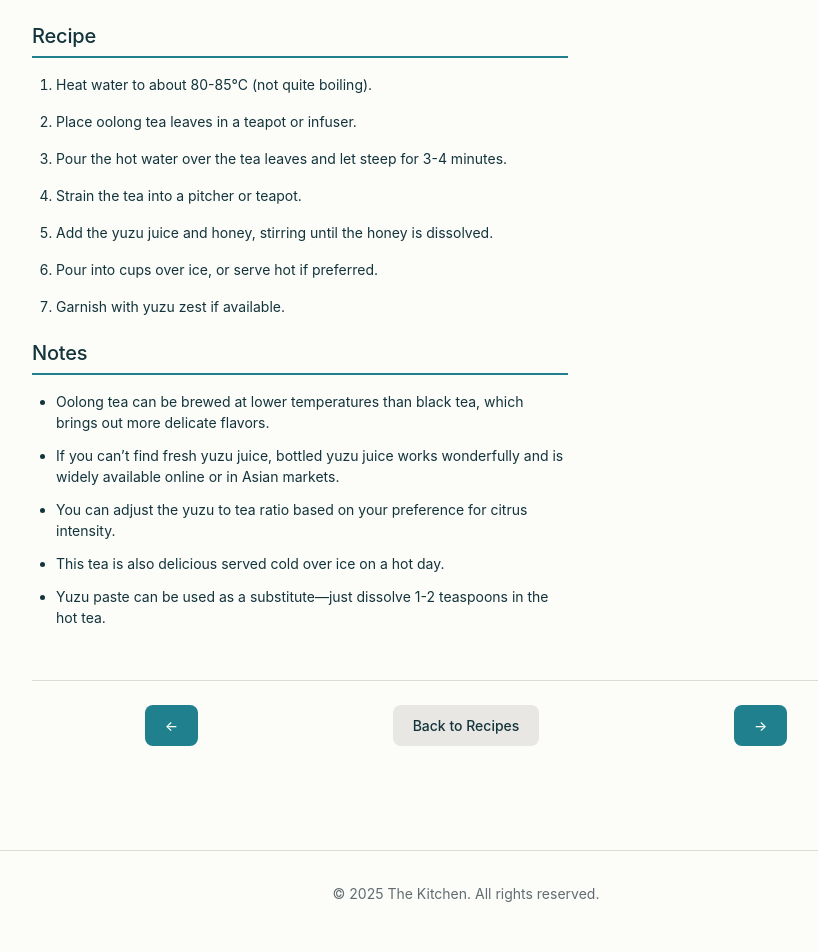
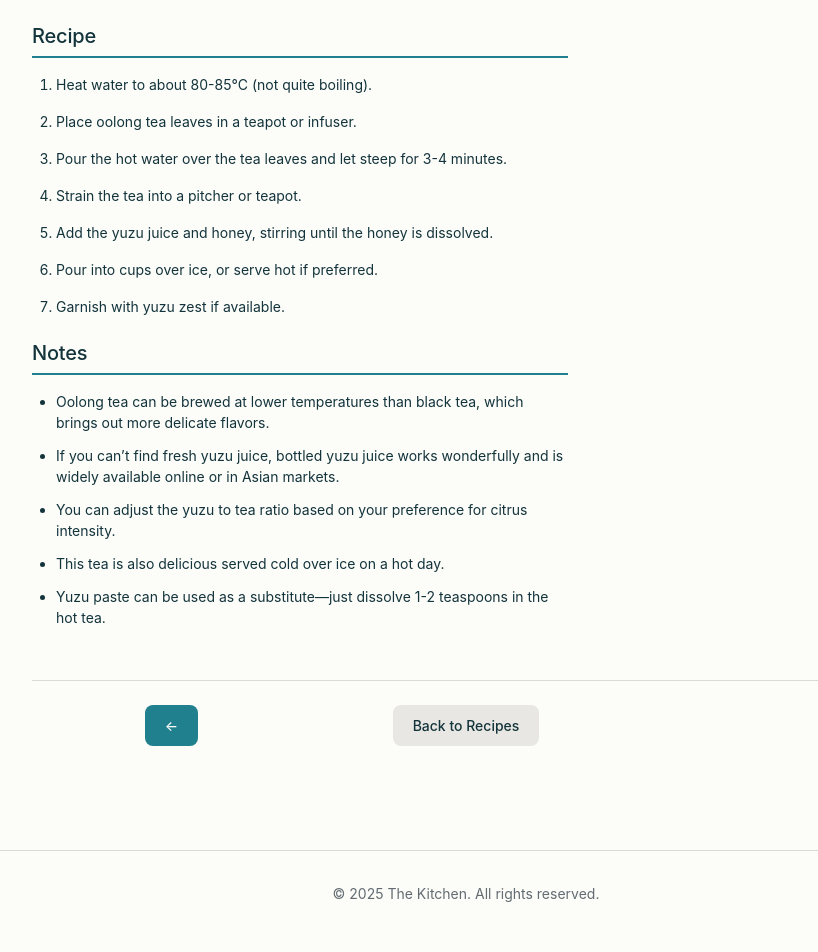
Before and after one commit to samanthalao/recipes, a Jekyll site: the page built from _recipes/yuzu-oolong.md, in a window 1280 px wide. Shown: the part 1389-2341 px from the top of the page, without its empty margins (174-992 px from the left). Built offline with Jekyll 4.4.1, drawn with Linux system fonts in a browser that asks for light colours; some web fonts are replaced.

Commit message:
Update recipe.html

```diff
--- a/_layouts/recipe.html
+++ b/_layouts/recipe.html
@@ -79,8 +79,8 @@ layout: default
         {% assign recipes = site.recipes | sort: 'title' %}
         {% for i in (0..recipes.size) %}
           {% if recipes[i].url == page.url %}
-            {% if i < recipes.size | minus: 1 %}
-              {% assign i_plus_one = i | plus: 1 %}
+            {% assign i_plus_one = i | plus: 1 %}
+            {% if i_plus_one < recipes.size %}
               <a href="{{ recipes[i_plus_one].url | relative_url }}">{{ recipes[i_plus_one].title }} →</a>
             {% endif %}
           {% endif %}
```
